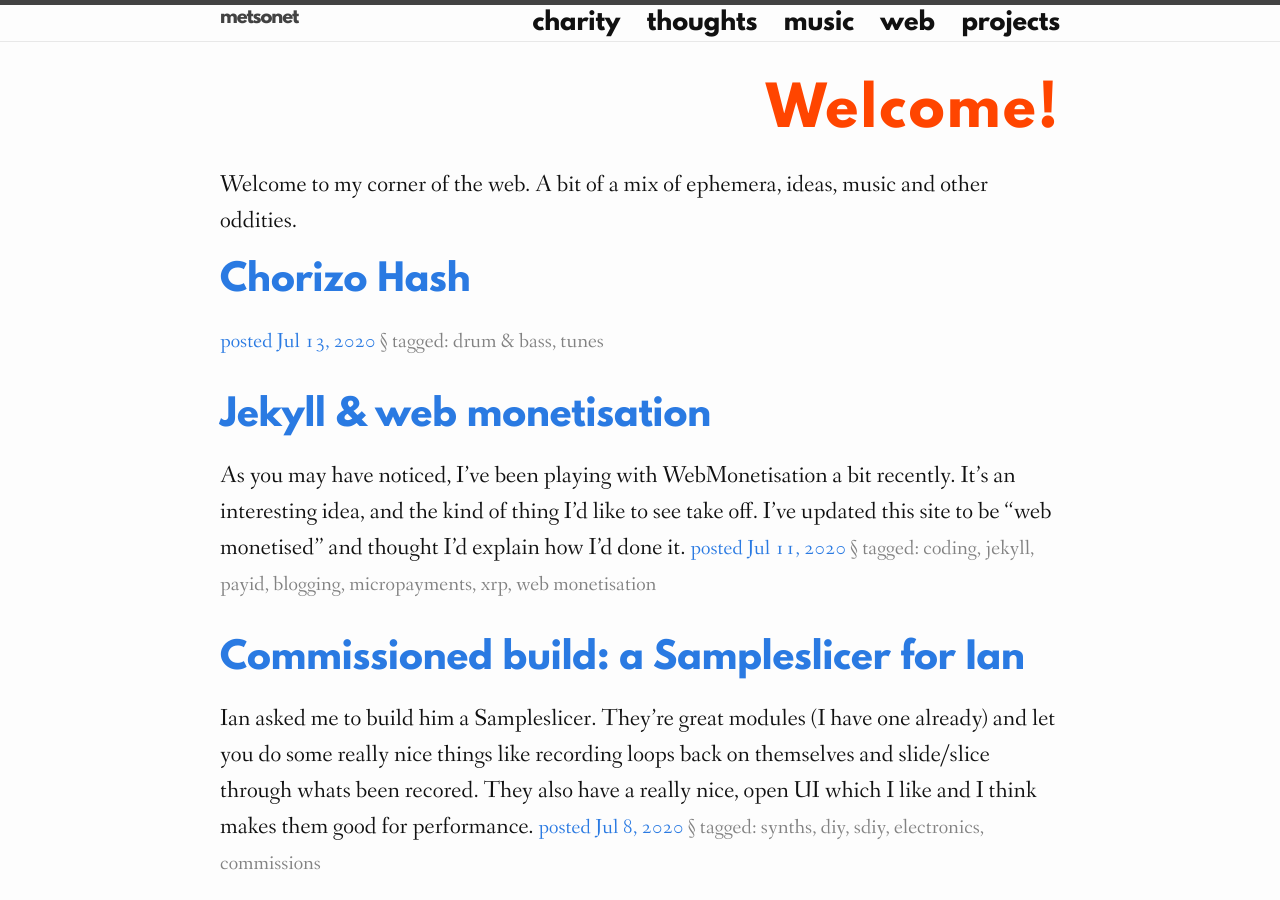
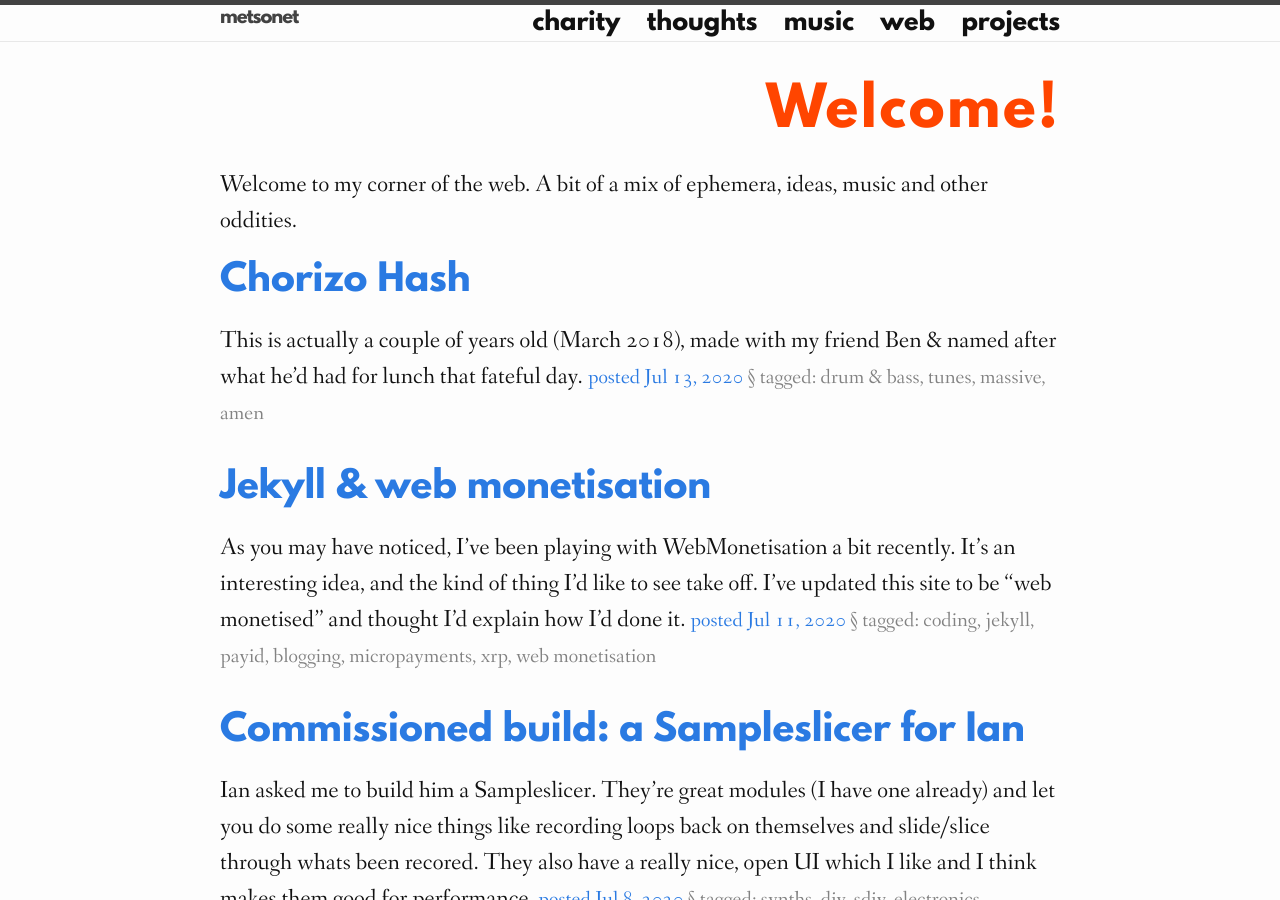
Before and after one commit to drsm79/drsm79.github.com, a Jekyll site: the page built from index.html, in a window 1280 px wide and 900 px high. Built offline with Jekyll 4.4.1, drawn with Linux system fonts in a browser that asks for light colours.

Commit message:
update chorizo hash blog

```diff
--- a/_posts/2020-07-13-Chorizo-hash.md
+++ b/_posts/2020-07-13-Chorizo-hash.md
@@ -10,4 +10,7 @@ soundcloud:
 tags:
     - drum & bass
     - tunes
+    - massive
+    - amen
 ---
+This is actually a couple of years old (March 2018), made with my friend [Ben](https://twitter.com/BenWellby) & named after what he'd had for lunch that fateful day.
```
